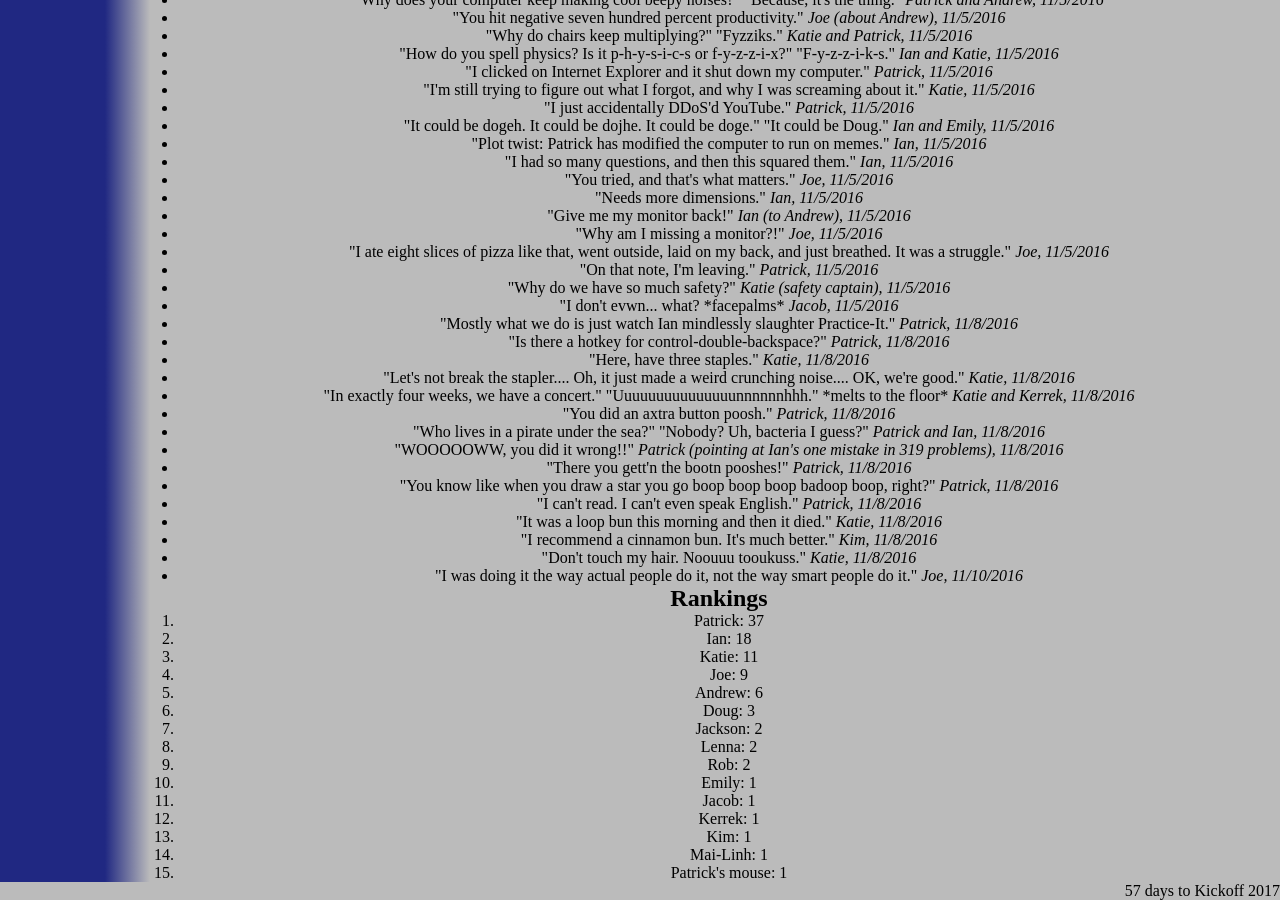
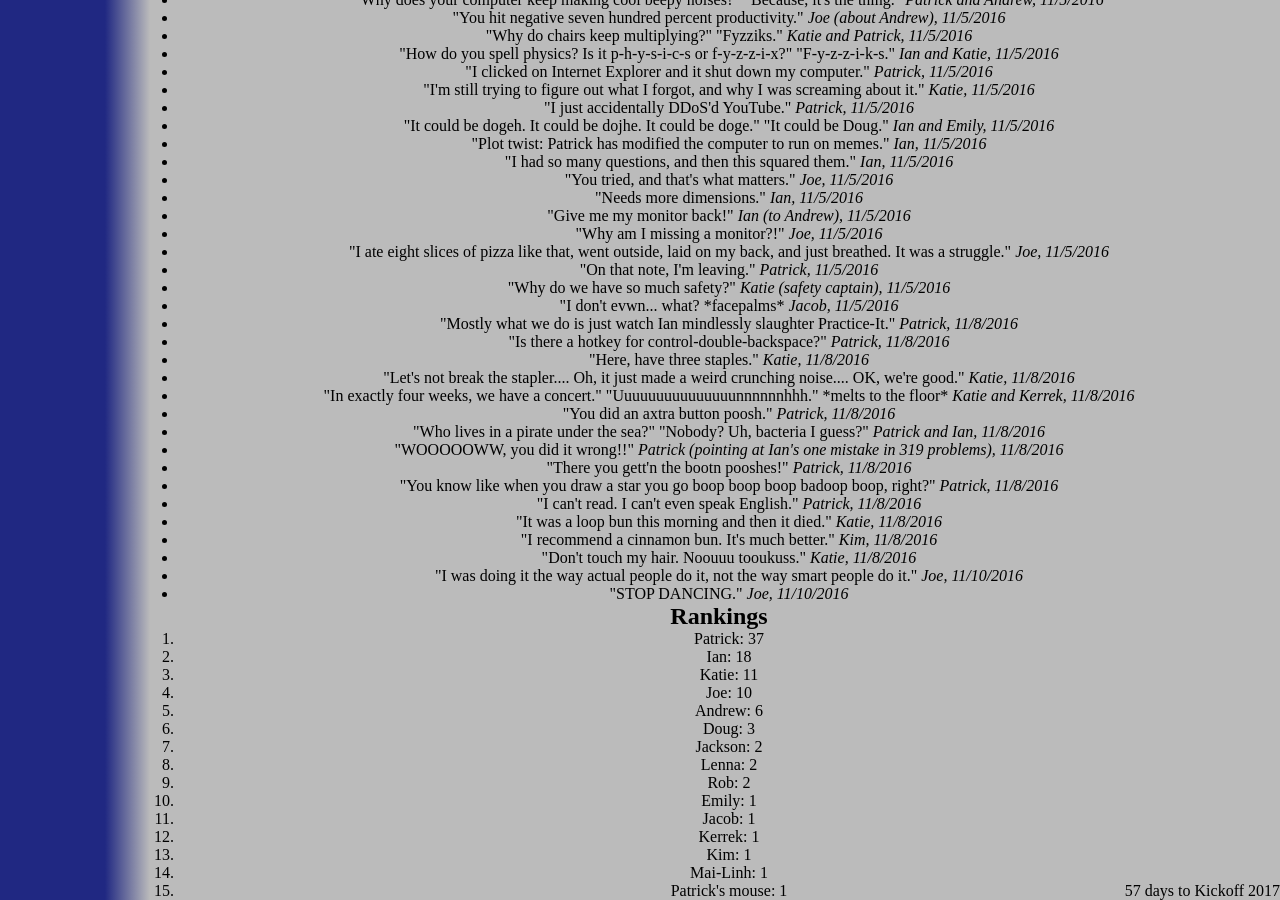
Before and after one commit to katiebugmoon/FRC4131.github.io, a Jekyll site: the page built from media/2017/quotes.html, in a window 1280 px wide and 900 px high, scrolled down 943 px. Built offline with Jekyll 4.4.1, drawn with Linux system fonts in a browser that asks for light colours; nearby versions of some CDN libraries.

Commit message:
Update quotes.html

```diff
--- a/media/2017/quotes.html
+++ b/media/2017/quotes.html
@@ -81,6 +81,7 @@ title: Build Season 2017 Quotes
 	<li>"I recommend a cinnamon bun. It's much better." <i>Kim, 11/8/2016</i></li>
 	<li>"Don't touch my hair. Noouuu tooukuss." <i>Katie, 11/8/2016</i></li>
 	<li>"I was doing it the way actual people do it, not the way smart people do it." <i>Joe, 11/10/2016</i></li>
+	<li>"STOP DANCING." <i>Joe, 11/10/2016</i></li>
 </ul>
 <h2>Rankings</h2>
 <ol id='rankings'></ol>
```
